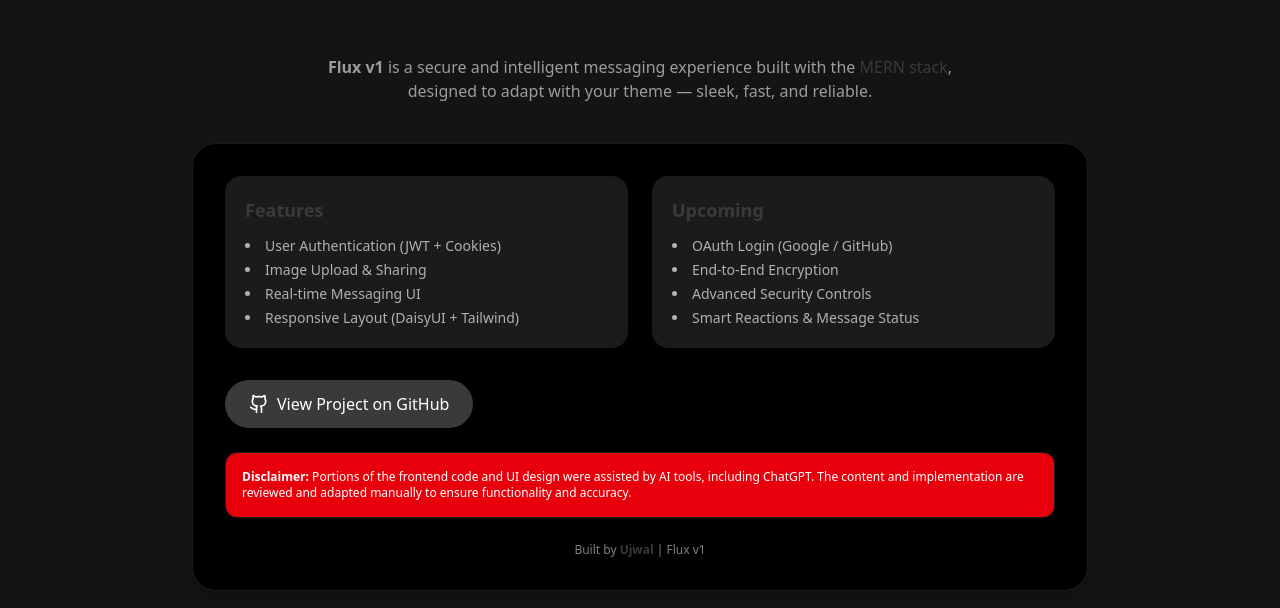
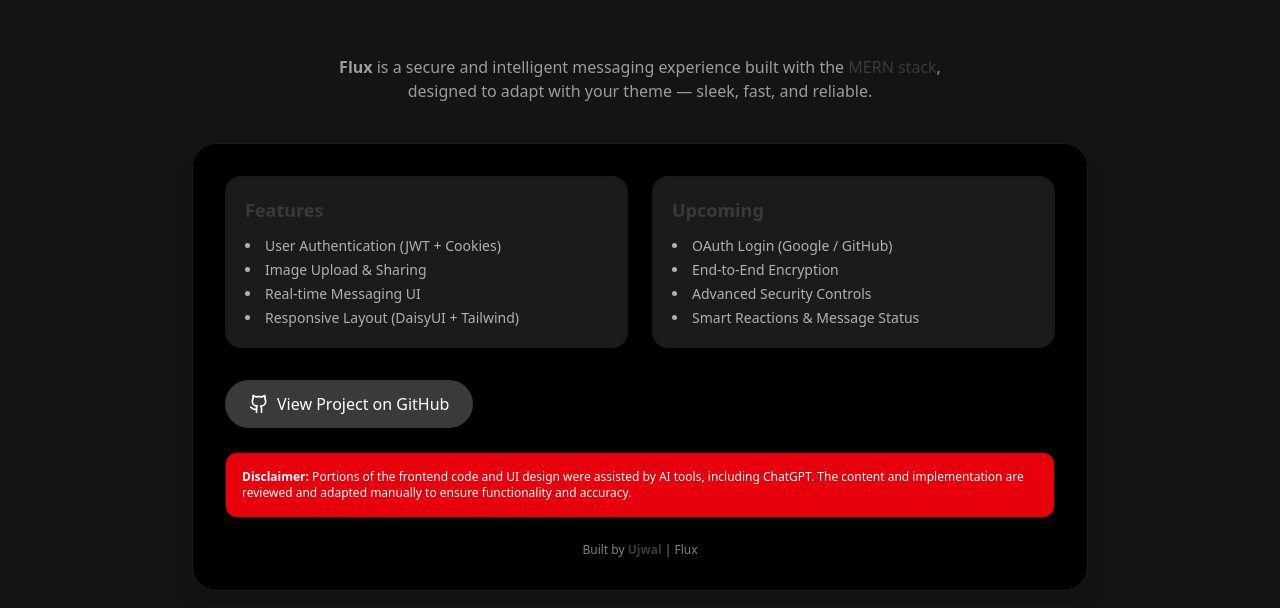
Before and after one commit to ujwals05/flux-v1, a React (Vite) app in the folder frontend/: page /aboutus in a window 1280 px wide. Shown: the part 229-837 px from the top of the page. Built offline with nearby package versions, Linux system fonts and the light colour scheme; no server answers.

Commit message:
updated about us

```diff
--- a/frontend/src/components/AboutUs.jsx
+++ b/frontend/src/components/AboutUs.jsx
@@ -18,7 +18,7 @@
           className="mx-auto sm:w-70 sm:h-40 mb-4 object-contain"
         />
         <p className="text-base-content/70 text-sm sm:text-base max-w-2xl mx-auto">
-          <strong>Flux v1</strong> is a secure and intelligent messaging
+          <strong>Flux </strong> is a secure and intelligent messaging
           experience built with the{" "}
           <span className="text-primary">MERN stack</span>, designed to adapt
           with your theme — sleek, fast, and reliable.
@@ -106,7 +106,7 @@
           >
             Ujwal
           </a>{" "}
-          | Flux v1
+          | Flux
         </p>
       </motion.div>
     </div>
```
